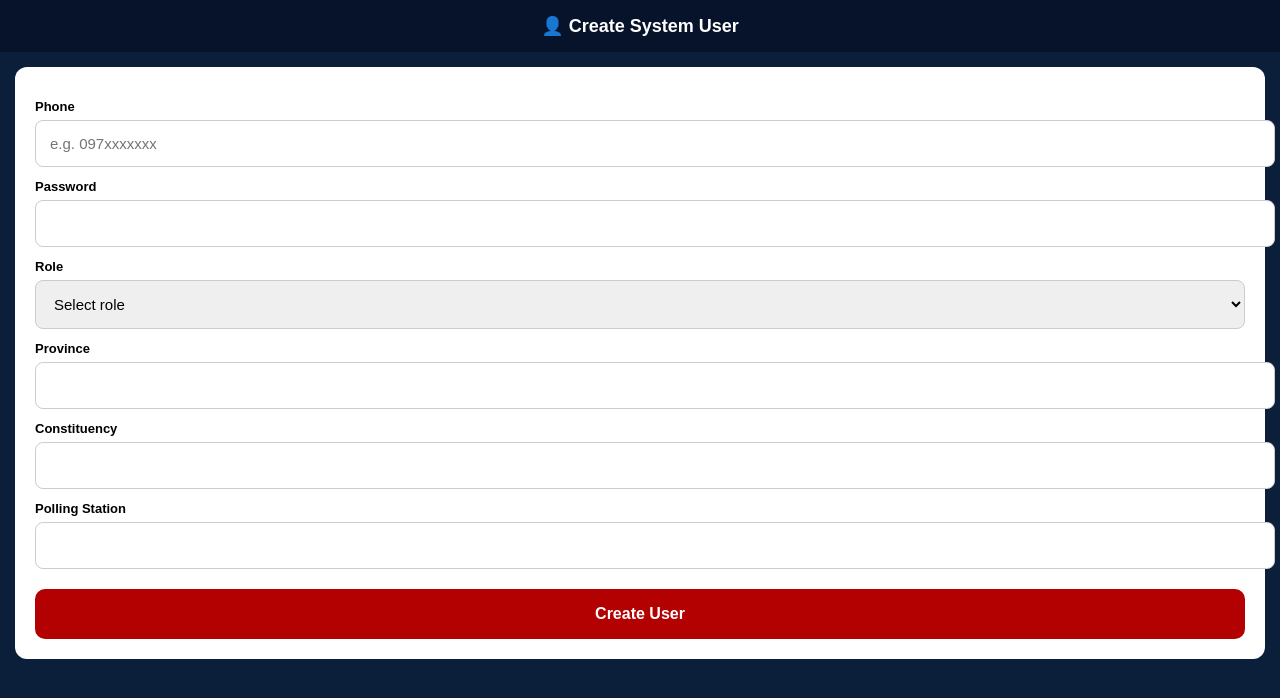
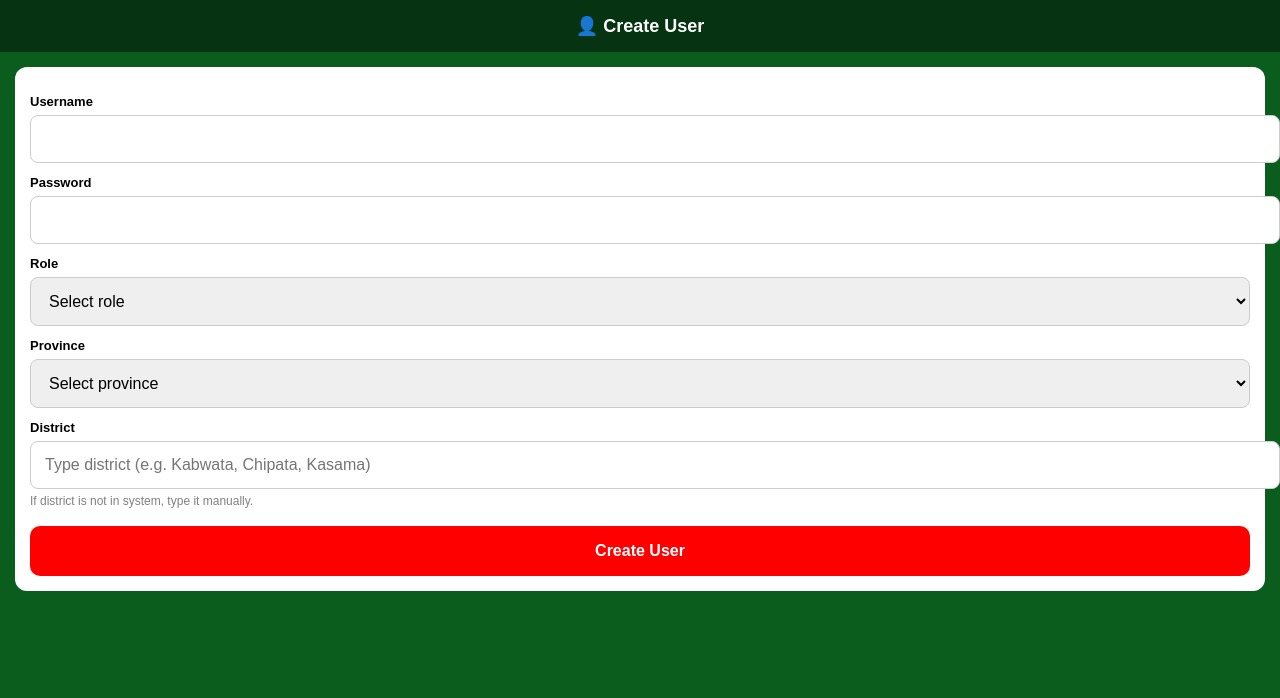
Before and after one commit to zambia-covid/PARTY_MEMBERSHIP, a Flask app: page /create_user in a window 1280 px wide. Shown: the top 698 px of the page. Run offline with Flask 3, Linux system fonts and the light colour scheme; the visitor is signed in with stand-in values (Sample User, id 1); parts of the project's set-up code (start-up, migrations or seed data) failed here and were passed over; some libraries are stand-ins or nearby versions.

Commit message:
Update create_user.html

```diff
--- a/templates/create_user.html
+++ b/templates/create_user.html
@@ -7,14 +7,14 @@
 <style>
 body {
     font-family: Arial;
-    background:#0b1f3a;
+    background:#0b5d1e;
     color:white;
     margin:0;
 }
 
 .header{
     padding:15px;
-    background:#06132a;
+    background:#063312;
     text-align:center;
     font-size:18px;
     font-weight:bold;
@@ -27,7 +27,7 @@ body {
 .card{
     background:white;
     color:black;
-    padding:20px;
+    padding:15px;
     border-radius:12px;
 }
 
@@ -44,44 +44,40 @@ input, select{
     margin-top:6px;
     border-radius:8px;
     border:1px solid #ccc;
-    font-size:15px;
+    font-size:16px;
 }
 
 button{
     width:100%;
     padding:16px;
-    margin-top:20px;
+    margin-top:18px;
     border:none;
     border-radius:10px;
-    background:#b30000;
+    background:red;
     color:white;
     font-size:16px;
     font-weight:bold;
 }
 
-.hidden{
-    display:none;
-}
-
-.role-info{
-    margin-top:10px;
-    font-size:13px;
-    color:#555;
+.note{
+    font-size:12px;
+    color:gray;
+    margin-top:5px;
 }
 </style>
 </head>
 
 <body>
 
-<div class="header">👤 Create System User</div>
+<div class="header">👤 Create User</div>
 
 <div class="container">
 <div class="card">
 
-<form method="POST">
+<form method="POST" id="userForm">
 
-<label>Phone</label>
-<input name="phone" placeholder="e.g. 097xxxxxxx" required>
+<label>Username</label>
+<input name="username" required>
 
 <label>Password</label>
 <input type="password" name="password" required>
@@ -89,29 +85,33 @@ button{
 <label>Role</label>
 <select name="role" id="roleSelect" required>
     <option value="">Select role</option>
-    <option value="agent">Agent</option>
+    <option value="national_manager">National Manager</option>
     <option value="provincial_manager">Provincial Manager</option>
-    <option value="national_manager">National Manager</option>
-    <option value="admin">Admin</option>
+    <option value="district_agent">District Agent</option>
 </select>
 
-<div class="role-info" id="roleInfo"></div>
+<label>Province</label>
+<select name="province" id="provinceSelect">
+    <option value="">Select province</option>
+    <option>Lusaka</option>
+    <option>Copperbelt</option>
+    <option>Central</option>
+    <option>Eastern</option>
+    <option>Western</option>
+    <option>Southern</option>
+    <option>Northern</option>
+    <option>Luapula</option>
+    <option>Muchinga</option>
+    <option>North-Western</option>
+</select>
 
-<!-- LOCATION FIELDS -->
+<div class="note" id="provinceNote"></div>
 
-<div id="provinceGroup">
-<label>Province</label>
-<input name="province" id="province">
-</div>
+<label>District</label>
+<input name="district" id="districtInput" placeholder="Type district (e.g. Kabwata, Chipata, Kasama)">
 
-<div id="constituencyGroup">
-<label>Constituency</label>
-<input name="constituency" id="constituency">
-</div>
-
-<div id="stationGroup">
-<label>Polling Station</label>
-<input name="polling_station" id="polling_station">
+<div class="note">
+If district is not in system, type it manually.
 </div>
 
 <button type="submit">Create User</button>
@@ -122,59 +122,62 @@ button{
 </div>
 
 <script>
+// ELEMENTS
+const roleSelect = document.getElementById("roleSelect");
+const provinceSelect = document.getElementById("provinceSelect");
+const provinceNote = document.getElementById("provinceNote");
+const districtInput = document.getElementById("districtInput");
 
-// =======================
-// ROLE LOGIC
-// =======================
-const roleSelect = document.getElementById("roleSelect");
+// ROLE CONTROL LOGIC
+roleSelect.addEventListener("change", function(){
 
-const provinceGroup = document.getElementById("provinceGroup");
-const constituencyGroup = document.getElementById("constituencyGroup");
-const stationGroup = document.getElementById("stationGroup");
+    const role = this.value;
 
-const roleInfo = document.getElementById("roleInfo");
+    // NATIONAL MANAGER
+    if(role === "national_manager"){
+        provinceSelect.value = "";
+        provinceSelect.disabled = true;
+        provinceNote.innerText = "National managers operate across all provinces.";
+    }
 
-function updateForm(){
+    // PROVINCIAL MANAGER
+    else if(role === "provincial_manager"){
+        provinceSelect.disabled = false;
+        provinceNote.innerText = "Assign a province for this manager.";
+    }
+
+    // DISTRICT AGENT
+    else if(role === "district_agent"){
+        provinceSelect.disabled = false;
+        provinceNote.innerText = "Assign province and district.";
+    }
+
+    else{
+        provinceSelect.disabled = false;
+        provinceNote.innerText = "";
+    }
+});
+
+// BASIC VALIDATION BEFORE SUBMIT
+document.getElementById("userForm").addEventListener("submit", function(e){
 
     const role = roleSelect.value;
+    const province = provinceSelect.value;
+    const district = districtInput.value;
 
-    // Reset
-    provinceGroup.classList.remove("hidden");
-    constituencyGroup.classList.remove("hidden");
-    stationGroup.classList.remove("hidden");
+    if(role !== "national_manager" && !province){
+        e.preventDefault();
+        alert("Province is required for this role.");
+        return;
+    }
 
-    roleInfo.innerText = "";
+    if(role === "district_agent" && !district){
+        e.preventDefault();
+        alert("District is required for district agents.");
+        return;
+    }
 
-    if(role === "agent"){
-        roleInfo.innerText = "Agent: Assigned to specific constituency and station.";
-
-    } else if(role === "provincial_manager"){
-
-        constituencyGroup.classList.add("hidden");
-        stationGroup.classList.add("hidden");
-
-        roleInfo.innerText = "Provincial Manager: Access limited to one province.";
-
-    } else if(role === "national_manager"){
-
-        provinceGroup.classList.add("hidden");
-        constituencyGroup.classList.add("hidden");
-        stationGroup.classList.add("hidden");
-
-        roleInfo.innerText = "National Manager: Full system access.";
-
-    } else if(role === "admin"){
-
-        provinceGroup.classList.add("hidden");
-        constituencyGroup.classList.add("hidden");
-        stationGroup.classList.add("hidden");
-
-        roleInfo.innerText = "Admin: Full control including user management.";
-    }
-}
-
-roleSelect.addEventListener("change", updateForm);
-
+});
 </script>
 
 </body>
```
